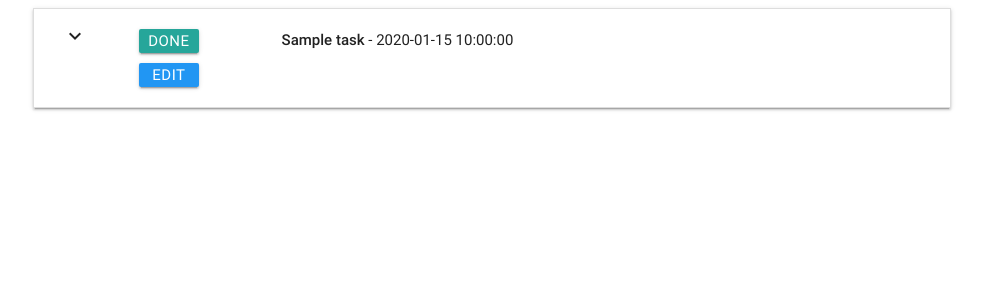
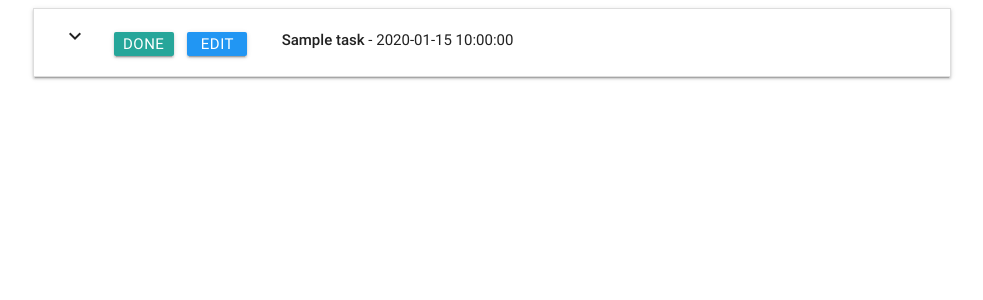
Before and after one commit to mparkcode/mongodb_mini, a Flask app: page / in a window 1280 px wide. Shown: the top 300 px of the page, without its empty margins (148-1131 px from the left). Run offline with Flask 2, Linux system fonts and the light colour scheme; a database or web service that is not in the repository returns one stand-in record (values such as "Sample title"); some libraries are stand-ins or nearby versions.

Commit message:
update task

```diff
--- a/templates/base.html
+++ b/templates/base.html
@@ -4,7 +4,7 @@
 <head>
     <link href="https://fonts.googleapis.com/icon?family=Material+Icons" rel="stylesheet">
     <link rel="stylesheet" href="https://cdnjs.cloudflare.com/ajax/libs/materialize/0.100.2/css/materialize.min.css">
-    <link rel="stylesheet" href="{{url_for('static', filename='css/style.css')}}" type="text/css" />
+    <link rel="stylesheet" href="{{url_for('static', filename='css/style2.css')}}">
 </head>
 
 <body>
--- a/templates/edittask.html
+++ b/templates/edittask.html
@@ -53,7 +53,7 @@
             </div>
         </div>
         <div class="row">
-            <button class="btn waves-effect waves-light" type="submit" name="action">Add Task
+            <button class="btn waves-effect waves-light" type="submit" name="action">Edit Task
                 <i class="material-icons right">playlist_add</i>
              </button>
         </div>
--- a/templates/tasks.html
+++ b/templates/tasks.html
@@ -4,20 +4,20 @@
         {% for task in tasks %}
         <li>
             <div class="collapsible-header">
-                <div class="col s1">
+                <div class="col s3">
                     <i class="material-icons">expand_more</i>
-                </div>
-                <div class="col s2">
-                    <div class="inline actions">
+
+
                     <a class="waves-effect waves-light btn btn_small">Done</a>
                     <a href = "{{url_for('edit_task', task_id=task._id)}}" class="waves-effect waves-light btn btn_small blue">Edit</a>
-                    </div>
+
                 </div>
 
                 <div class="task_header col s9">
                     <strong>{{task.task_name}}</strong> - {{task.due_date}}
                 </div>
             </div>
+
             <div class="collapsible-body">
                 <span>
                 {{task.task_description}}
```
Also changed, not shown: static/css/style2.css (renamed from static/css/style.css).
